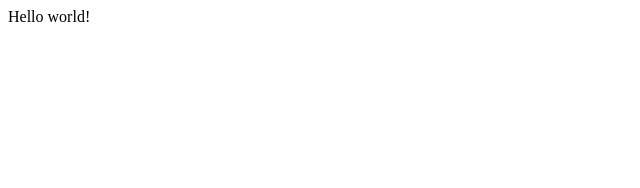
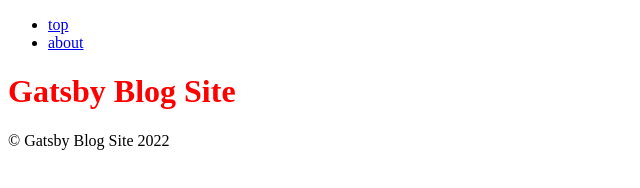
Before and after one commit to sakura-temmie/gatsby-blog, a Gatsby site: page / in a window 1280 px wide. Shown: the whole page, without its empty margins (0-640 px from the left). Built offline with nearby package versions, Linux system fonts and the light colour scheme; Gatsby itself is replaced by a stand-in of ours.

Commit message:
initial commit

```diff
--- /dev/null
+++ b/src/components/footer.js
@@ -0,0 +1,11 @@
+import React from "react"
+
+const Footer = () => {
+  return (
+    <footer>
+      <div>© Gatsby Blog Site {new Date().getFullYear()}</div>
+    </footer>
+  )
+}
+
+export default Footer
--- /dev/null
+++ b/src/components/header.js
@@ -0,0 +1,21 @@
+import React from "react"
+import { Link } from "gatsby"
+
+const Header = () => {
+  return (
+    <header>
+      <nav>
+        <ul>
+          <li>
+            <Link to="/">top</Link>
+          </li>
+          <li>
+            <Link to="/about">about</Link>
+          </li>
+        </ul>
+      </nav>
+    </header>
+  )
+}
+
+export default Header
--- /dev/null
+++ b/src/components/layout.css
@@ -0,0 +1,3 @@
+.title {
+  color: red;
+}
--- /dev/null
+++ b/src/components/layout.js
@@ -0,0 +1,16 @@
+import React from "react"
+import Header from "./header"
+import Footer from "./footer"
+import "./layout.css"
+
+const Layout = props => {
+  return (
+    <div>
+      <Header />
+      {props.children}
+      <Footer />
+    </div>
+  )
+}
+
+export default Layout
--- a/src/pages/index.js
+++ b/src/pages/index.js
@@ -1,5 +1,14 @@
 import React from "react"
+import Layout from "../components/layout.js"
 
-export default function Home() {
-  return <div>Hello world!</div>
+const BlogPage = () => {
+  return (
+    <div>
+      <Layout>
+        <h1 className="title">Gatsby Blog Site</h1>
+      </Layout>
+    </div>
+  )
 }
+
+export default BlogPage
```
Also changed, not shown: src/pages/404.js (added, +11 -0 lines), src/pages/about.js (added, +13 -0 lines).
